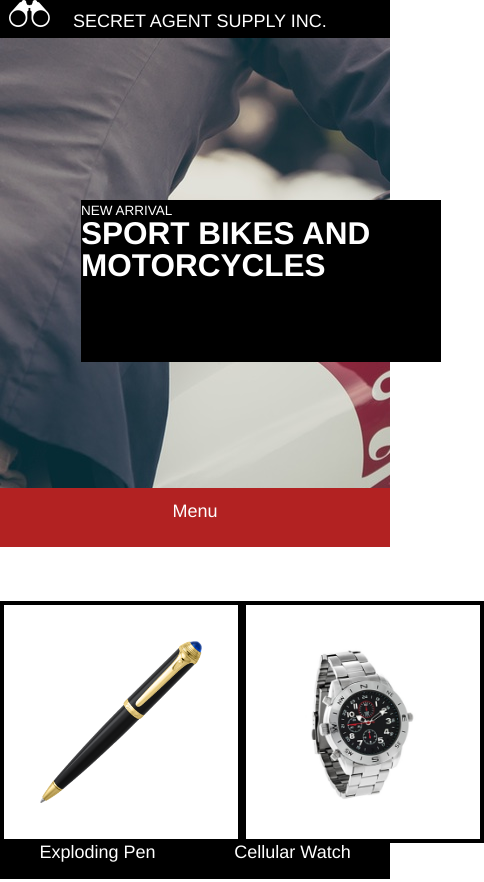
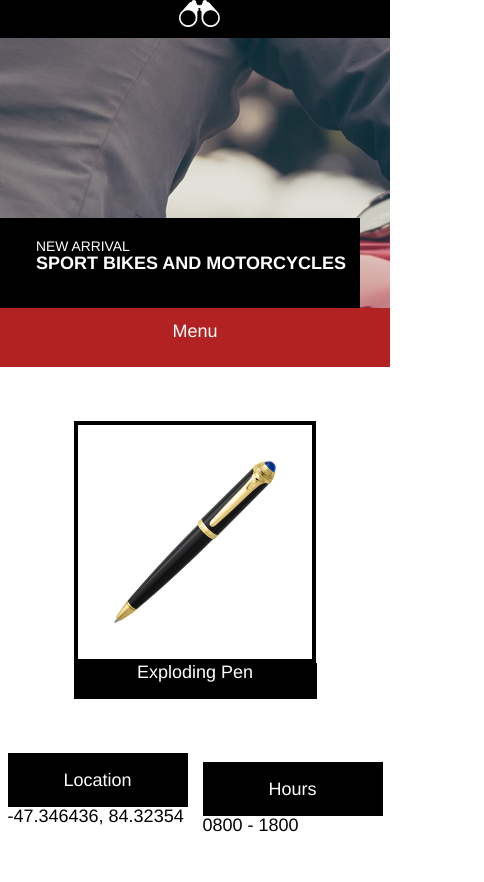
Before and after one commit to Erluke/SecretAgentSupply, a plain HTML site: page index.html in a window 390 px wide. Shown: the top 882 px of the page, 484 px wide, since content can reach past the window. Drawn offline with Linux system fonts and the light colour scheme.

Commit message:
finish media css

```diff
--- a/index.html
+++ b/index.html
@@ -34,12 +34,12 @@
     <div id="gadgets">
       <div class="gadget-images">
         <img src="./resources/images/pen.png">
-        <img src="./resources/images/watch.png">
+        <img class="watch"src="./resources/images/watch.png">
         <img class="glasses" src="./resources/images/glasses.png">
       </div>
       <div class="gadget-descriptions">
         <span>Exploding Pen</span>
-        <span>Cellular Watch</span>
+        <span class="watch">Cellular Watch</span>
         <span class="glasses">Thermal Glasses</span>
       </div>
     </div>
@@ -49,7 +49,7 @@
         <span>-47.346436, 84.32354</span>
       </div>
       <div class="info-display">
-        <h2>Hours</h2>
+        <h2 class="hours">Hours</h2>
         <span>0800 - 1800</span>
       </div>
     </div>
--- a/resources/css/style.css
+++ b/resources/css/style.css
@@ -157,3 +157,51 @@ font-size: 1.75rem;
   height: auto;
 }*/
 }
+@media screen and (max-width: 470px) {
+  .banner {
+    height: 15rem;
+  }
+  .banner-text {
+  height: 5rem;
+  top: 10rem;
+  left:0;
+  }
+  .banner-text span{
+    font-size: 0.77rem;
+    position: relative;
+    top: 1rem;
+    left: 2rem;
+  }
+  .banner-text h1 {
+    font-size: 1rem;
+    position: relative;
+    left: 2rem;
+    top: 1rem;
+  }
+  .watch {
+    display: none;
+  }
+  .gadget-images {
+    margin: 0 auto;
+  }
+  .gadget-descriptions {
+    margin: 0 auto;
+  }
+  #info {
+    justify-content: space-around;
+    flex-wrap: wrap;
+  }
+  .hours {
+    margin-top: 0.5rem;
+  }
+  footer {
+    text-align: center;
+  }
+  header{
+    display: flex;
+    justify-content: center;
+  }
+  header span {
+    display: none;
+  }
+}
```
